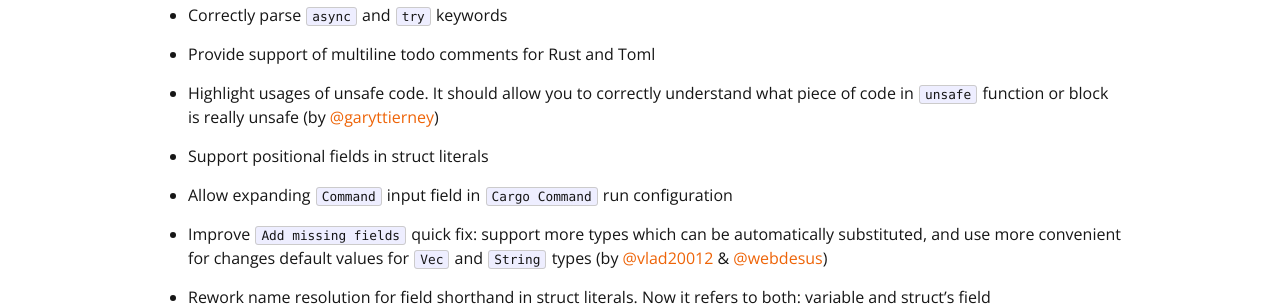
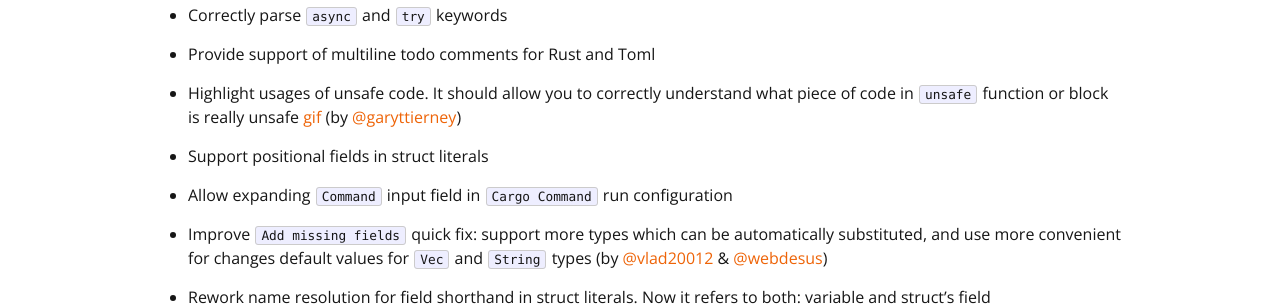
Before and after one commit to intellij-rust/intellij-rust.github.io, a Jekyll site: the page built from _posts/2018-12-25-changelog-89.markdown, in a window 1280 px wide and 900 px high, scrolled down 319 px. Shown: the part 178-484 px from the top of the window. Built offline with Jekyll 4.4.1, drawn with Linux system fonts in a browser that asks for light colours; nearby versions of some CDN libraries; emoji names are drawn with the system emoji font; some web fonts are replaced.

Commit message:
changelog 69: add gif for unsafe code highlighting

```diff
--- a/_posts/2018-12-25-changelog-89.markdown
+++ b/_posts/2018-12-25-changelog-89.markdown
@@ -25,7 +25,7 @@ See [tracking issue](https://github.com/rust-lang/rust/pull/50911/) for more det
 * Provide support of multiline todo comments for Rust and Toml
 
 * Highlight usages of unsafe code. It should allow you to correctly understand
-what piece of code in `unsafe` function or block is really unsafe (by [@garyttierney])
+what piece of code in `unsafe` function or block is really unsafe [gif](https://user-images.githubusercontent.com/2539310/50443734-b9f03080-0915-11e9-9a41-c178c91d0d18.gif) (by [@garyttierney])
 
 * Support positional fields in struct literals
 
```
